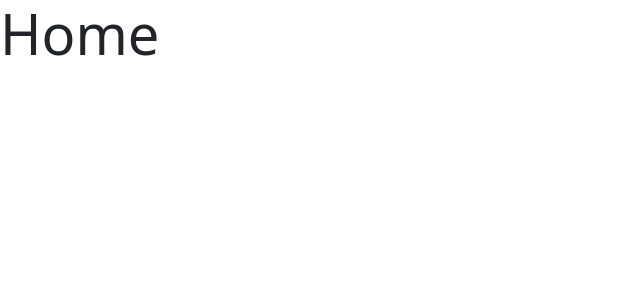
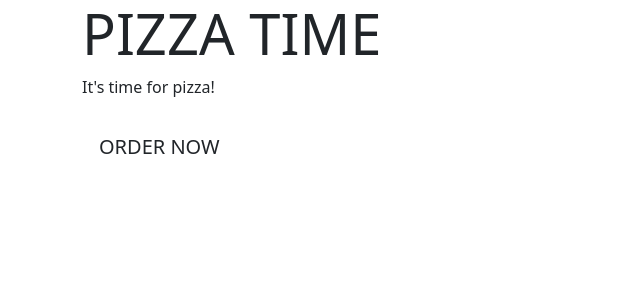
Before and after one commit to Code-Institute-Submissions/pjotrs-osnovskis-pizza_time_MS4_MarResub, a Django app: page / in a window 1280 px wide. Shown: the top 300 px of the page, without its empty margins (0-640 px from the left). Run offline with Django 3.2, Linux system fonts and the light colour scheme.

Commit message:
feat: Add homepahe content

```diff
--- a/home/templates/home/index.html
+++ b/home/templates/home/index.html
@@ -1,8 +1,20 @@
 {% extends "base.html" %}
 {% load static %}
 
+
+
 {% block content %}
-
-    <h1 class="display-4">Home</h1>
-
+    <div class="container h-100">
+        <div class="row h-100">
+            <div class="col-7 col-md-6">
+                <h1 class="display-4 logo-font">PIZZA TIME</h1>
+                <p>It's time for pizza!</p>
+                <div my-5>
+                    <h4>
+                        <a href="#" class="order-now-btn btn btn-lg rounded-0 text-uppercase py-3">Order Now</a>
+                    </h4>
+                </div>
+            </div>
+        </div>
+    </div>
 {% endblock %}
```
